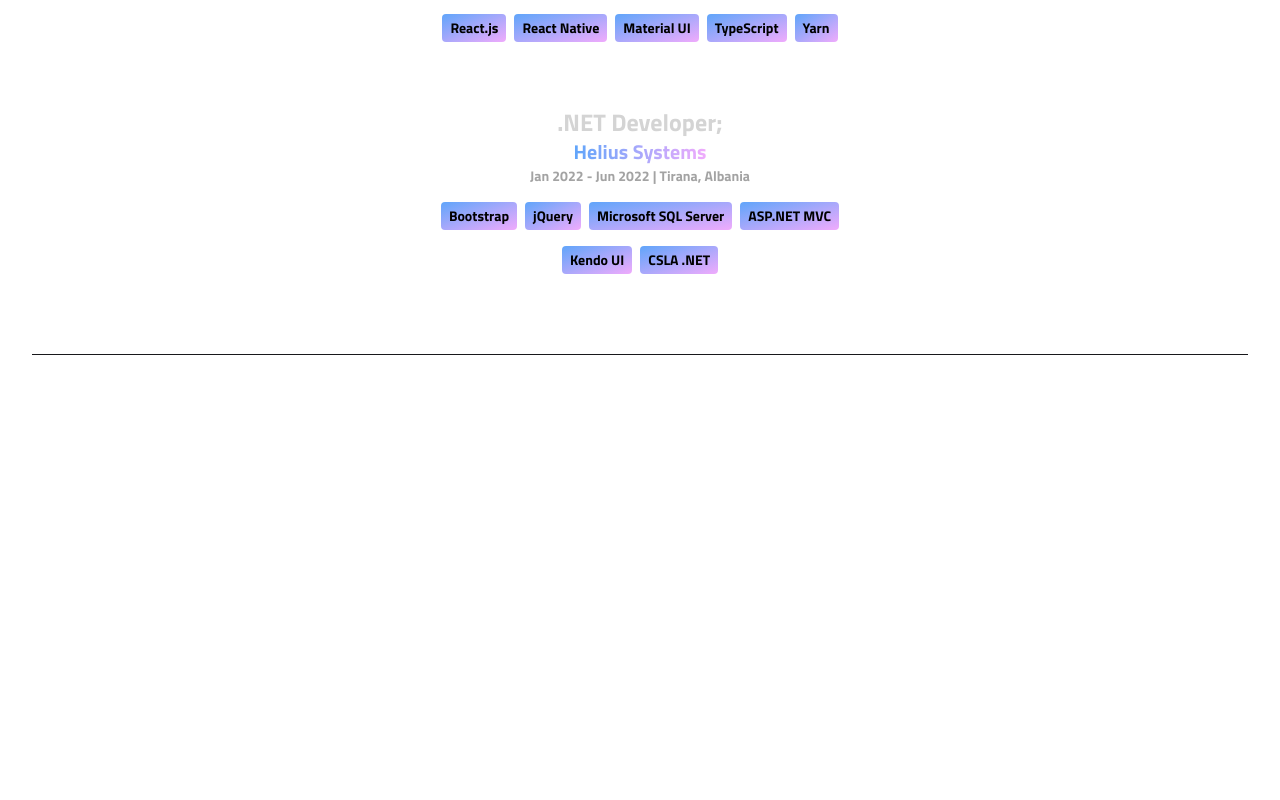
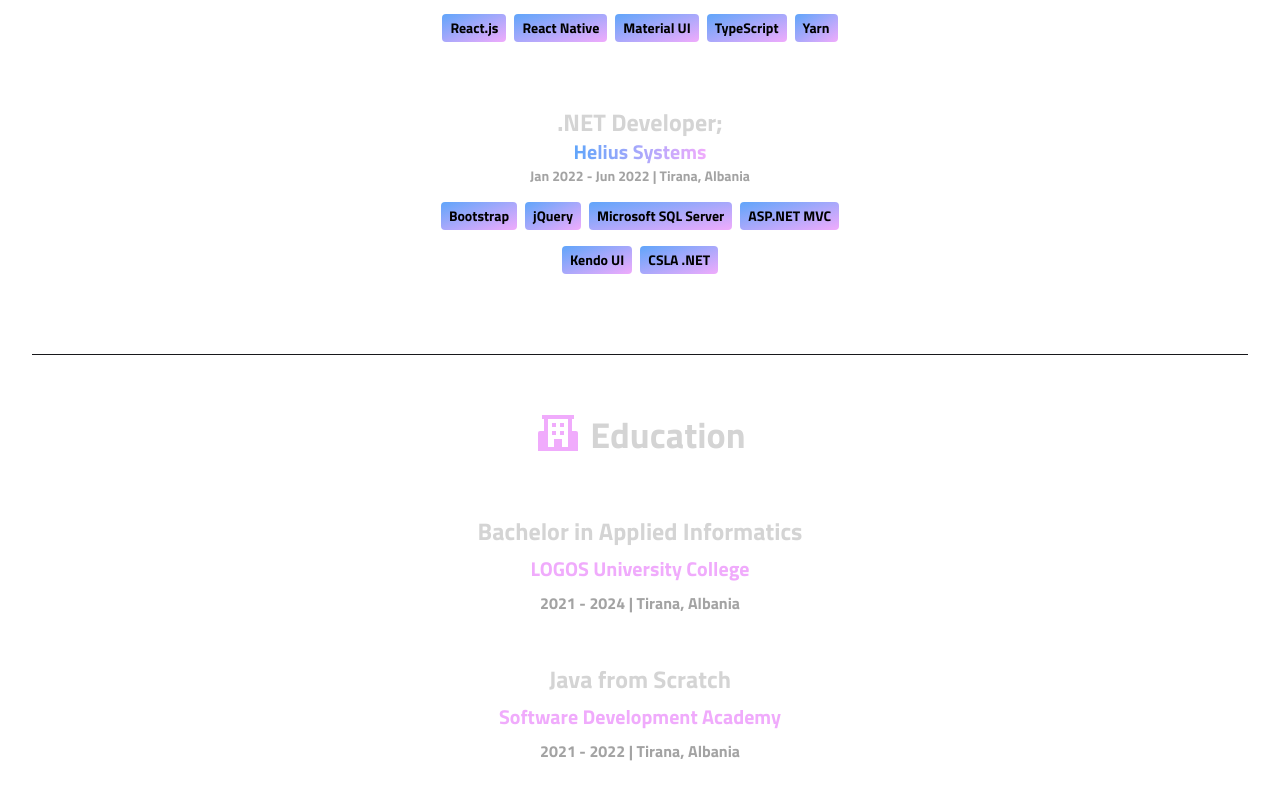
Before and after one commit to joanskenderi/joanskenderi.dev, a Next.js app: page / in a window 1280 px wide. Shown: the part 1434-2234 px from the top of the page. Before the commit the page ends 1789 px from the top, so only its background shows below. Built offline with nearby package versions, Linux system fonts and the light colour scheme.

Commit message:
feat: add education section

```diff
--- /dev/null
+++ b/app/components/Education.tsx
@@ -0,0 +1,39 @@
+import { BiSolidSchool } from 'react-icons/bi';
+
+import { EDUCATION } from '@/app/data';
+
+export default function Education() {
+  return (
+    <section className="text-center pb-4 border-b border-neutral-900">
+      <h2 className="inline-block my-14 text-4xl">
+        <span className="flex items-center">
+          <BiSolidSchool className="mr-2 text-5xl text-fuchsia-300" />
+          <span className="text-4xl">Education</span>
+        </span>
+      </h2>
+
+      {EDUCATION.map((institution, index) => (
+        <div
+          key={index}
+          className="flex flex-col items-center max-w-xl mb-8 mx-auto"
+        >
+          <div className="text-center">
+            <h6 className="mb-2 text-xl font-semibold lg:text-2xl">
+              {institution.title}
+            </h6>
+
+            <a href={institution.link} target="_blank">
+              <h6 className="mb-2 text-lg font-semibold text-fuchsia-300 lg:text-xl">
+                {institution.institution}
+              </h6>
+            </a>
+
+            <p className="mb-4 text-neutral-400">
+              {institution.year} | {institution.location}
+            </p>
+          </div>
+        </div>
+      ))}
+    </section>
+  );
+}
--- a/app/data/index.ts
+++ b/app/data/index.ts
@@ -1,4 +1,4 @@
-import { ExperienceItem } from '@/app/types';
+import { EducationItem, ExperienceItem } from '@/app/types';
 
 export const EXPERIENCES = [
   {
@@ -49,3 +49,20 @@
     ],
   },
 ] as ExperienceItem[];
+
+export const EDUCATION = [
+  {
+    title: 'Bachelor in Applied Informatics',
+    institution: 'LOGOS University College',
+    link: 'http://www.kulogos.edu.al/en/bachelor_infoeko.html',
+    year: '2021 - 2024',
+    location: 'Tirana, Albania',
+  },
+  {
+    title: 'Java from Scratch',
+    institution: 'Software Development Academy',
+    link: 'https://sdacademy.al/kurset/java/',
+    year: '2021 - 2022',
+    location: 'Tirana, Albania',
+  },
+] as EducationItem[];
--- a/app/page.tsx
+++ b/app/page.tsx
@@ -1,6 +1,7 @@
 import Header from '@/app/components/Header';
 import Hero from '@/app/components/Hero';
 import Experience from '@/app/components/Experience';
+import Education from '@/app/components/Education';
 
 export default function Home() {
   return (
@@ -15,6 +16,7 @@
 
         <main>
           <Experience />
+          <Education />
         </main>
       </div>
     </div>
```
Also changed, not shown: app/types/index.ts (+8 -0 lines).
